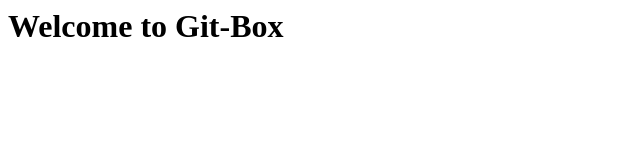
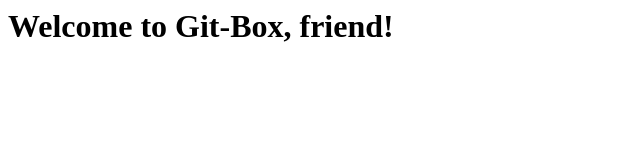
Before and after one commit to krdecker/termux-git-box, a plain HTML site: page index.html in a window 1280 px wide. Shown: the whole page, without its empty margins (0-640 px from the left). Drawn offline with Linux system fonts and the light colour scheme.

Commit message:
more amicable

```diff
--- a/index.html
+++ b/index.html
@@ -3,6 +3,6 @@
   <title>git-box!</title>
 </head>
 <body>
-  <h1>Welcome to Git-Box</h1>
+  <h1>Welcome to Git-Box, friend!</h1>
 </body>
 </html>
```
